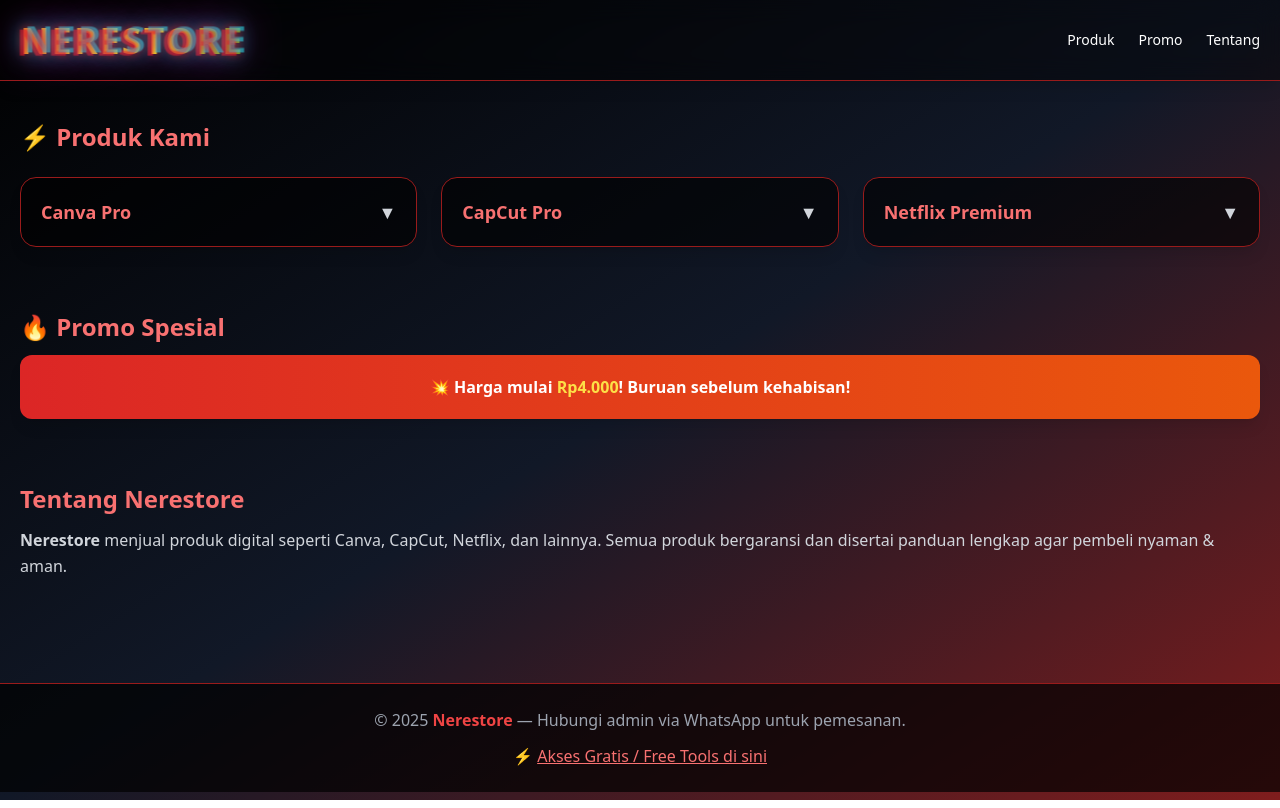
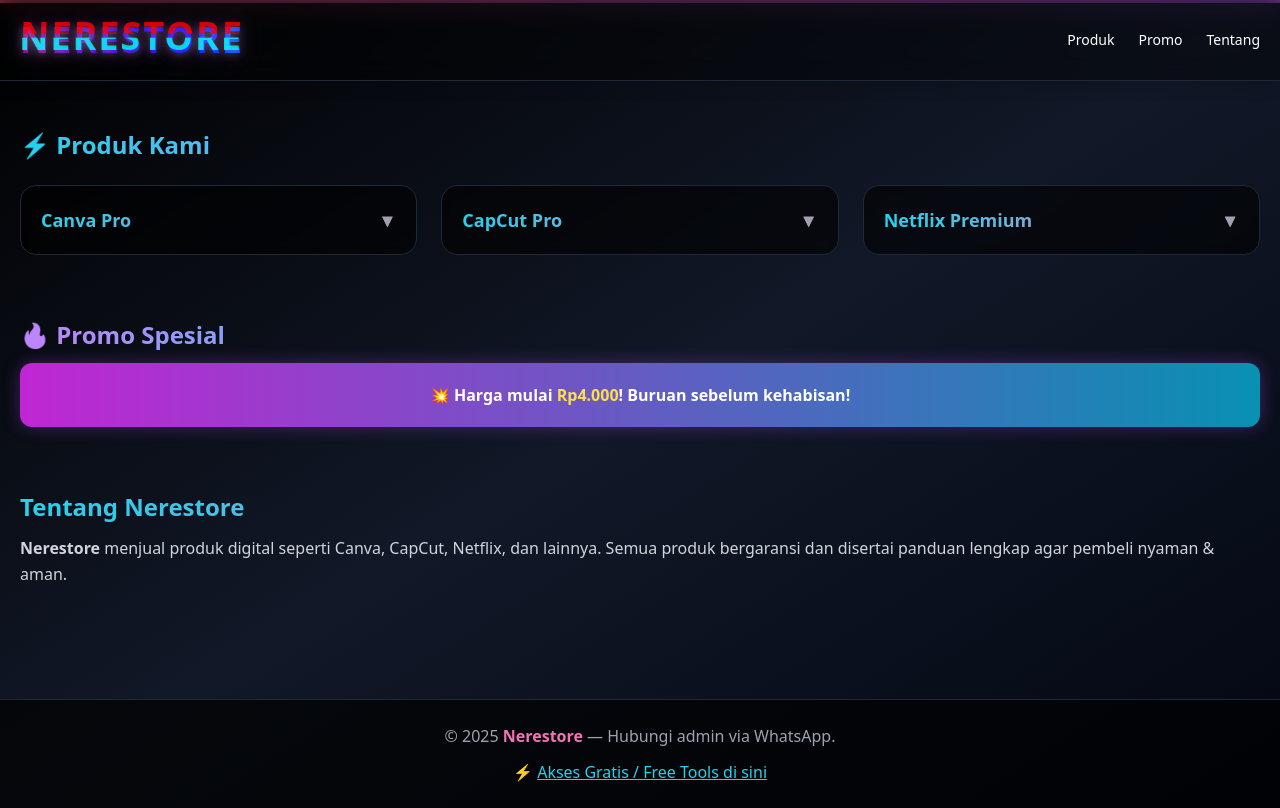
Before and after one commit to Errenris/Nerestore, a Next.js app: page / in a window 1280 px wide. Built offline with nearby package versions, Linux system fonts and the light colour scheme.

Commit message:
Update index.js

```diff
--- a/pages/index.js
+++ b/pages/index.js
@@ -6,7 +6,7 @@
   const [openProduct, setOpenProduct] = useState(null)
 
   return (
-    <div className='min-h-screen bg-gradient-to-br from-black via-gray-900 to-red-900 text-gray-100 relative overflow-hidden'>
+    <div className='min-h-screen bg-gradient-to-br from-black via-gray-900 to-gray-950 text-gray-100 relative overflow-hidden'>
       <Head>
         <title>Nerestore ⚡ Digital Store</title>
         <meta
@@ -15,43 +15,36 @@
         />
       </Head>
 
-      {/* ===== PETIR BACKGROUND ===== */}
-      <div className='absolute inset-0 overflow-hidden pointer-events-none'>
-        <div className='lightning'></div>
-        <div className='lightning delay-1'></div>
-        <div className='lightning delay-2'></div>
-      </div>
+      {/* === RGB LINE TOP === */}
+      <div className='absolute top-0 left-0 w-full h-[3px] bg-gradient-to-r from-red-500 via-purple-500 to-cyan-500 animate-rgbFlow'></div>
 
-      {/* ===== HEADER ===== */}
-      <header className='backdrop-blur-md bg-black/40 text-white sticky top-0 z-50 shadow-lg border-b border-red-800'>
+      {/* === HEADER === */}
+      <header className='backdrop-blur-md bg-black/40 text-white sticky top-0 z-50 shadow-lg border-b border-gray-800'>
         <div className='container mx-auto flex items-center justify-between p-5'>
-          <h1 className='text-4xl font-extrabold tracking-wide relative'>
-            <span
-              className='glitch-text text-red-500'
-              data-text='NERESTORE'
-            >
+          <h1 className='text-4xl font-extrabold tracking-wider relative'>
+            <span className='glitch-text' data-text='NERESTORE'>
               NERESTORE
             </span>
           </h1>
           <nav className='space-x-6 text-sm font-medium'>
-            <a href='#produk' className='hover:text-red-400 transition'>
+            <a href='#produk' className='hover:text-cyan-400 transition'>
               Produk
             </a>
-            <a href='#promo' className='hover:text-red-400 transition'>
+            <a href='#promo' className='hover:text-pink-400 transition'>
               Promo
             </a>
-            <a href='#tentang' className='hover:text-red-400 transition'>
+            <a href='#tentang' className='hover:text-purple-400 transition'>
               Tentang
             </a>
           </nav>
         </div>
       </header>
 
-      {/* ===== MAIN CONTENT ===== */}
-      <main className='container mx-auto px-5 py-10 relative z-10'>
-        {/* ==== PRODUK ==== */}
+      {/* === MAIN === */}
+      <main className='container mx-auto px-5 py-12 relative z-10'>
+        {/* PRODUK */}
         <section id='produk'>
-          <h2 className='text-2xl font-bold mb-6 text-red-400 flex items-center gap-2'>
+          <h2 className='text-2xl font-bold mb-6 bg-gradient-to-r from-cyan-400 via-purple-400 to-pink-400 bg-clip-text text-transparent flex items-center gap-2'>
             ⚡ Produk Kami
           </h2>
 
@@ -59,24 +52,24 @@
             {products.map((p) => (
               <div
                 key={p.id}
-                className='rounded-2xl border border-red-800 bg-black/60 shadow-lg hover:shadow-red-700/50 hover:-translate-y-1 transition-all duration-300 p-5'
+                className='rounded-2xl border border-gray-800 bg-black/60 backdrop-blur-sm hover:shadow-[0_0_25px_rgba(255,0,255,0.3)] hover:-translate-y-1 transition-all duration-300 p-5'
               >
                 <button
                   onClick={() => setOpenProduct(openProduct === p.id ? null : p.id)}
-                  className='w-full text-left text-lg font-semibold text-red-400 flex justify-between items-center'
+                  className='w-full text-left text-lg font-semibold bg-gradient-to-r from-cyan-400 to-pink-400 bg-clip-text text-transparent flex justify-between items-center'
                 >
                   {p.name}
-                  <span className='text-gray-300'>
+                  <span className='text-gray-400'>
                     {openProduct === p.id ? '▲' : '▼'}
                   </span>
                 </button>
 
                 {openProduct === p.id && (
-                  <div className='mt-4 border-t border-red-700 pt-3 space-y-3 animate-fadeIn'>
+                  <div className='mt-4 border-t border-gray-700 pt-3 space-y-3 animate-fadeIn'>
                     {p.options.map((opt, i) => (
                       <div
                         key={i}
-                        className='flex justify-between items-center border border-red-900 rounded-lg p-3 hover:bg-red-900/20 transition-all'
+                        className='flex justify-between items-center border border-gray-800 rounded-lg p-3 hover:bg-gradient-to-r hover:from-gray-900 hover:to-gray-800 transition-all duration-300'
                       >
                         <div>
                           <p className='font-medium text-gray-100'>{opt.name}</p>
@@ -85,7 +78,7 @@
                         <a
                           href={`https://wa.me/6289601570287?text=Halo!%20Saya%20ingin%20pesan%20${p.name}%20(${opt.name})`}
                           target='_blank'
-                          className='bg-red-600 text-white text-sm px-4 py-1.5 rounded-lg hover:bg-red-700 shadow'
+                          className='bg-gradient-to-r from-pink-500 to-purple-600 text-white text-sm px-4 py-1.5 rounded-lg hover:opacity-90 shadow-md transition'
                         >
                           Beli
                         </a>
@@ -98,18 +91,21 @@
           </div>
         </section>
 
-        {/* ==== PROMO ==== */}
+        {/* PROMO */}
         <section id='promo' className='mt-16'>
-          <h2 className='text-2xl font-bold text-red-400 mb-3'>🔥 Promo Spesial</h2>
-          <div className='p-5 rounded-xl bg-gradient-to-r from-red-600 to-orange-600 text-white font-semibold text-center shadow-lg'>
-            💥 Harga mulai <span className='text-yellow-300'>Rp4.000</span>!
-            Buruan sebelum kehabisan!
+          <h2 className='text-2xl font-bold mb-3 bg-gradient-to-r from-purple-400 via-cyan-400 to-pink-400 bg-clip-text text-transparent'>
+            🔥 Promo Spesial
+          </h2>
+          <div className='p-5 rounded-xl bg-gradient-to-r from-fuchsia-600 to-cyan-600 text-white font-semibold text-center shadow-lg animate-glow'>
+            💥 Harga mulai <span className='text-yellow-300'>Rp4.000</span>! Buruan sebelum kehabisan!
           </div>
         </section>
 
-        {/* ==== TENTANG ==== */}
+        {/* TENTANG */}
         <section id='tentang' className='mt-16'>
-          <h2 className='text-2xl font-bold text-red-400 mb-3'>Tentang Nerestore</h2>
+          <h2 className='text-2xl font-bold mb-3 bg-gradient-to-r from-cyan-400 to-pink-400 bg-clip-text text-transparent'>
+            Tentang Nerestore
+          </h2>
           <p className='text-gray-300 leading-relaxed'>
             <b>Nerestore</b> menjual produk digital seperti Canva, CapCut, Netflix, dan lainnya.
             Semua produk bergaransi dan disertai panduan lengkap agar pembeli nyaman & aman.
@@ -117,10 +113,10 @@
         </section>
       </main>
 
-      {/* ===== FOOTER ===== */}
-      <footer className='bg-black/70 text-gray-400 text-center py-6 mt-16 border-t border-red-800'>
+      {/* FOOTER */}
+      <footer className='bg-black/70 text-gray-400 text-center py-6 mt-16 border-t border-gray-800'>
         <p>
-          © {new Date().getFullYear()} <b className='text-red-500'>Nerestore</b> — Hubungi admin via WhatsApp untuk pemesanan.
+          © {new Date().getFullYear()} <b className='text-pink-400'>Nerestore</b> — Hubungi admin via WhatsApp.
         </p>
         <p className='mt-3'>
           ⚡{' '}
@@ -128,128 +124,47 @@
             href='https://linktr.ee/nerestore.com'
             target='_blank'
             rel='noreferrer'
-            className='text-red-400 hover:text-white font-medium underline'
+            className='text-cyan-400 hover:text-white font-medium underline'
           >
             Akses Gratis / Free Tools di sini
           </a>
         </p>
       </footer>
 
+      {/* === STYLE === */}
       <style jsx global>{`
         @keyframes fadeIn {
-    from { opacity: 0; transform: translateY(5px); }
+          from { opacity: 0; transform: translateY(6px); }
           to { opacity: 1; transform: translateY(0); }
         }
         .animate-fadeIn { animation: fadeIn 0.3s ease-in-out; }
-
-  /* === GLITCH + RGB GRADIENT animasi === */
-  .glitch-text {
-    position: relative;
-    display: inline-block;
-    font-weight: 900;
-    letter-spacing: 2px;
-    text-shadow:
-      0 0 10px rgba(255, 0, 0, 0.8),
-      0 0 20px rgba(0, 255, 255, 0.8),
-      0 0 40px rgba(255, 0, 255, 0.8);
-    background: linear-gradient(
-      90deg,
-      red,
-      orange,
-      yellow,
-      green,
-      cyan,
-      blue,
-      violet,
-      red
-    );
-    background-size: 400%;
-    -webkit-background-clip: text;
-    -webkit-text-fill-color: transparent;
-    animation:
-      rgbFlow 6s linear infinite,
-      shake 1.5s infinite ease-in-out,
-      flicker 2s infinite ease-in-out;
-  }
-
-  .glitch-text::before,
-  .glitch-text::after {
-    content: attr(data-text);
-    position: absolute;
-    top: 0;
-    left: 0;
-    opacity: 0.6;
-  }
-
-  .glitch-text::before {
-    color: #00ffff;
-    z-index: -1;
-    animation: glitchBefore 1s infinite linear alternate-reverse;
-  }
-
-  .glitch-text::after {
-    color: #ff0000;
-    z-index: -1;
-    animation: glitchAfter 1s infinite linear alternate-reverse;
-  }
 
         @keyframes rgbFlow {
           0% { background-position: 0% 50%; }
           50% { background-position: 100% 50%; }
           100% { background-position: 0% 50%; }
         }
-
-  @keyframes glitchBefore {
-    0% { transform: translate(0, 0); }
-    20% { transform: translate(-2px, -2px); }
-    40% { transform: translate(-1px, 2px); }
-    60% { transform: translate(-3px, 1px); }
-    80% { transform: translate(-2px, -1px); }
-    100% { transform: translate(0, 0); }
+        .animate-rgbFlow {
+          background-size: 300%;
+          animation: rgbFlow 6s linear infinite;
         }
 
-  @keyframes glitchAfter {
-    0% { transform: translate(0, 0); }
-    20% { transform: translate(2px, 2px); }
-    40% { transform: translate(1px, -2px); }
-    60% { transform: translate(3px, -1px); }
-    80% { transform: translate(2px, 1px); }
-    100% { transform: translate(0, 0); }
+        @keyframes glowPulse {
+          0%, 100% { box-shadow: 0 0 15px rgba(255, 0, 255, 0.3); }
+          50% { box-shadow: 0 0 25px rgba(0, 255, 255, 0.4); }
         }
+        .animate-glow { animation: glowPulse 3s ease-in-out infinite; }
 
-  @keyframes flicker {
-    0%, 18%, 22%, 25%, 53%, 57%, 100% { opacity: 1; }
-    20%, 24%, 55% { opacity: 0.5; }
-  }
-
-  @keyframes shake {
-    0% { transform: translate(0px, 0px); }
-    25% { transform: translate(1px, -1px); }
-    50% { transform: translate(-1px, 1px); }
-    75% { transform: translate(1px, 1px); }
-    100% { transform: translate(0px, 0px); }
-  }
-
-  /* Efek PETIR */
-  .lightning {
-    position: absolute;
-    top: 0;
-    left: 0;
-    width: 100%;
-    height: 100%;
-    background: radial-gradient(circle, rgba(255,255,255,0.3) 0%, transparent 70%);
-    opacity: 0;
-    animation: flash 6s infinite;
-  }
-  .delay-1 { animation-delay: 2s; }
-  .delay-2 { animation-delay: 4s; }
-
-  @keyframes flash {
-    0%, 95%, 100% { opacity: 0; }
-    96% { opacity: 1; }
-    97% { opacity: 0.6; }
-    98% { opacity: 0; }
-    99% { opacity: 0.8; }
+        .glitch-text {
+          background: linear-gradient(90deg, cyan, magenta, purple, blue, cyan);
+          background-size: 300%;
+          -webkit-background-clip: text;
+          -webkit-text-fill-color: transparent;
+          animation: rgbFlow 4s linear infinite;
+          text-shadow:
+            0 0 10px rgba(255,255,255,0.3),
+            0 0 20px rgba(255,0,255,0.3),
+            0 0 30px rgba(0,255,255,0.2);
         }
       `}</style>
     </div>
```
Lines whose indentation alone changed are shown as unchanged.
